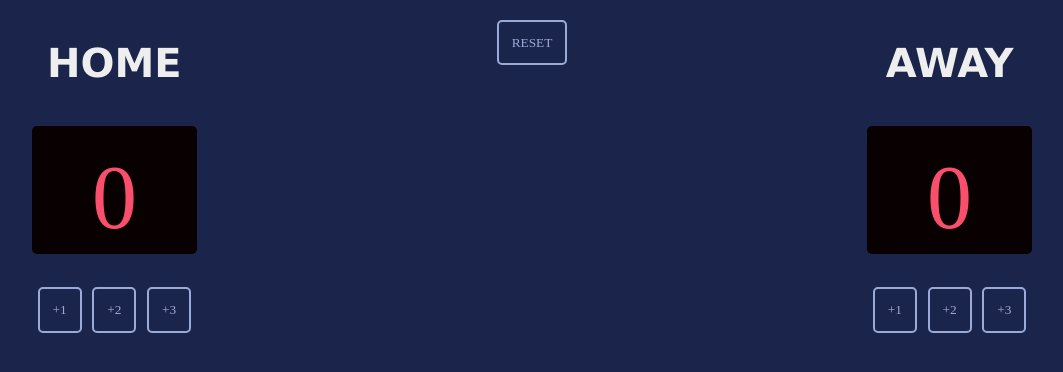
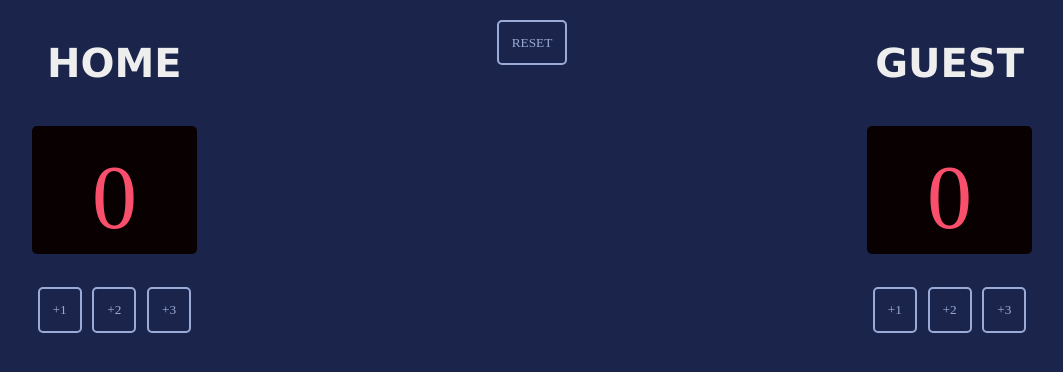
Before and after one commit to boeani05/basketball-scoreboard, a plain HTML site: page index.html in a window 1280 px wide. Shown: the whole page, without its empty margins (108-1171 px from the left). Drawn offline with Linux system fonts and the light colour scheme; a web font is replaced by a local one.

Commit message:
switched AWAY back to GUEST again

```diff
--- a/index.html
+++ b/index.html
@@ -16,7 +16,7 @@
             </div>
             <button class="add-score-border score-font" id="reset-btn" onclick="reset()">RESET</button>
             <div>
-                <h3 class="team">AWAY</h3>
+                <h3 class="team">GUEST</h3>
                 <p class="score score-font" id="guest-score">0</p>
                 <div class="add-score">
                     <button class="add-score-border score-font" onclick="guestOne()">+1</button>
```
